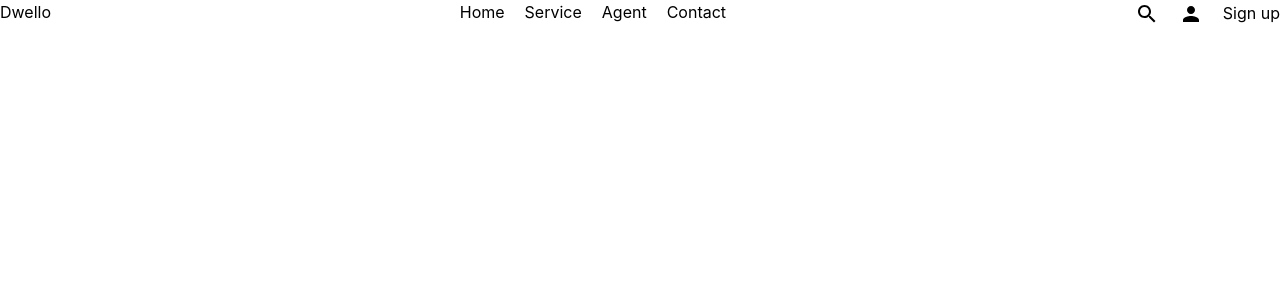
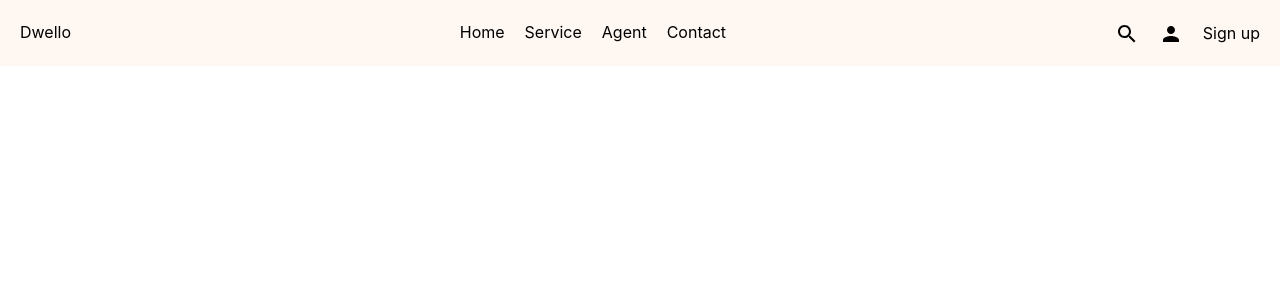
Before and after one commit to Jafar610/DreamHome, a React app: page / in a window 1280 px wide. Shown: the top 300 px of the page. Built offline with nearby package versions, Linux system fonts and the light colour scheme; the HTML template or start-up script is replaced by a standard one.

Commit message:
header style

```diff
--- a/src/Components/Header/Header.jsx
+++ b/src/Components/Header/Header.jsx
@@ -3,8 +3,8 @@ import SearchIcon from "@mui/icons-material/Search";
 import PersonIcon from "@mui/icons-material/Person";
 function Header() {
   return (
-    <div className="flex justify-between align-center">
-      <div>
+    <div className="flex justify-between align-center bg-[#fef7f2] p-5">
+      <div className="border-top-2 border-[#f15a29]">
         <span className="border-top"></span>
         <h2>Dwello</h2>
       </div>
```
